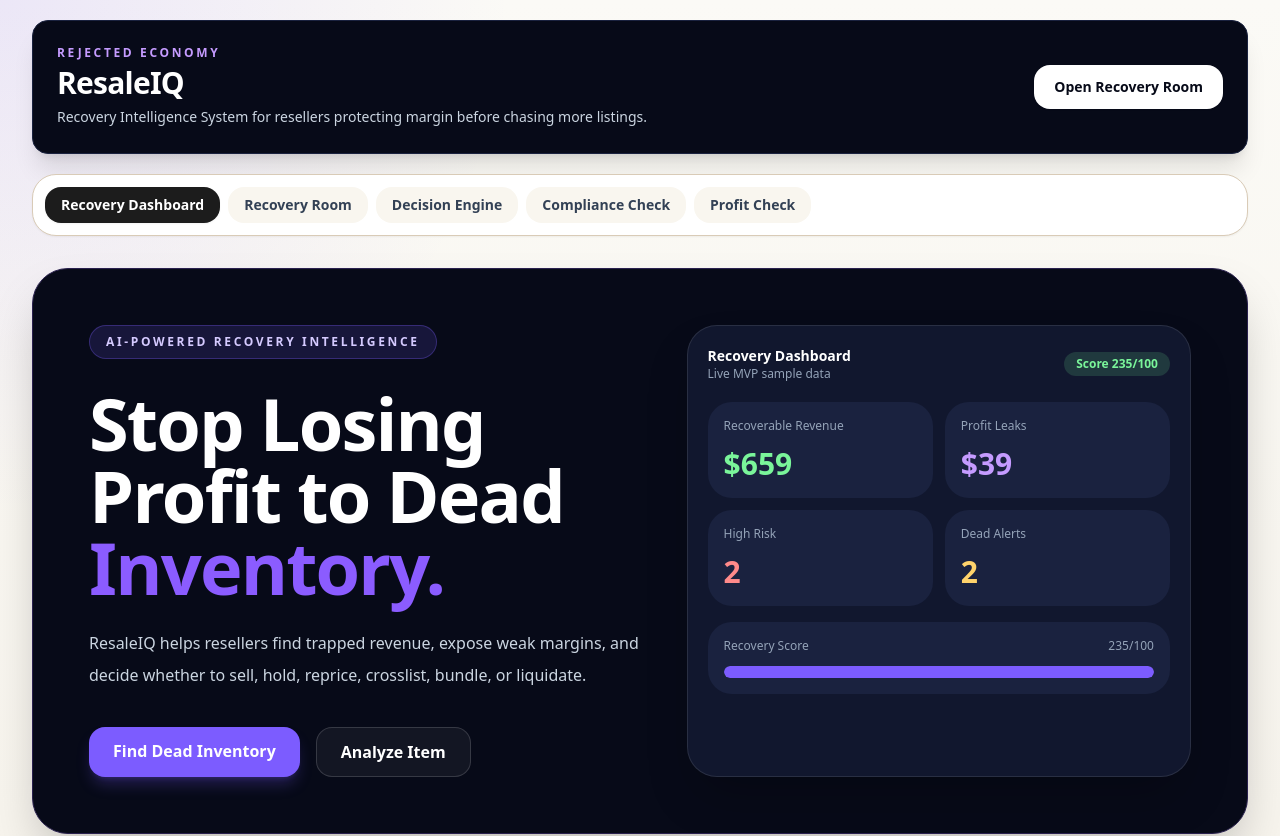
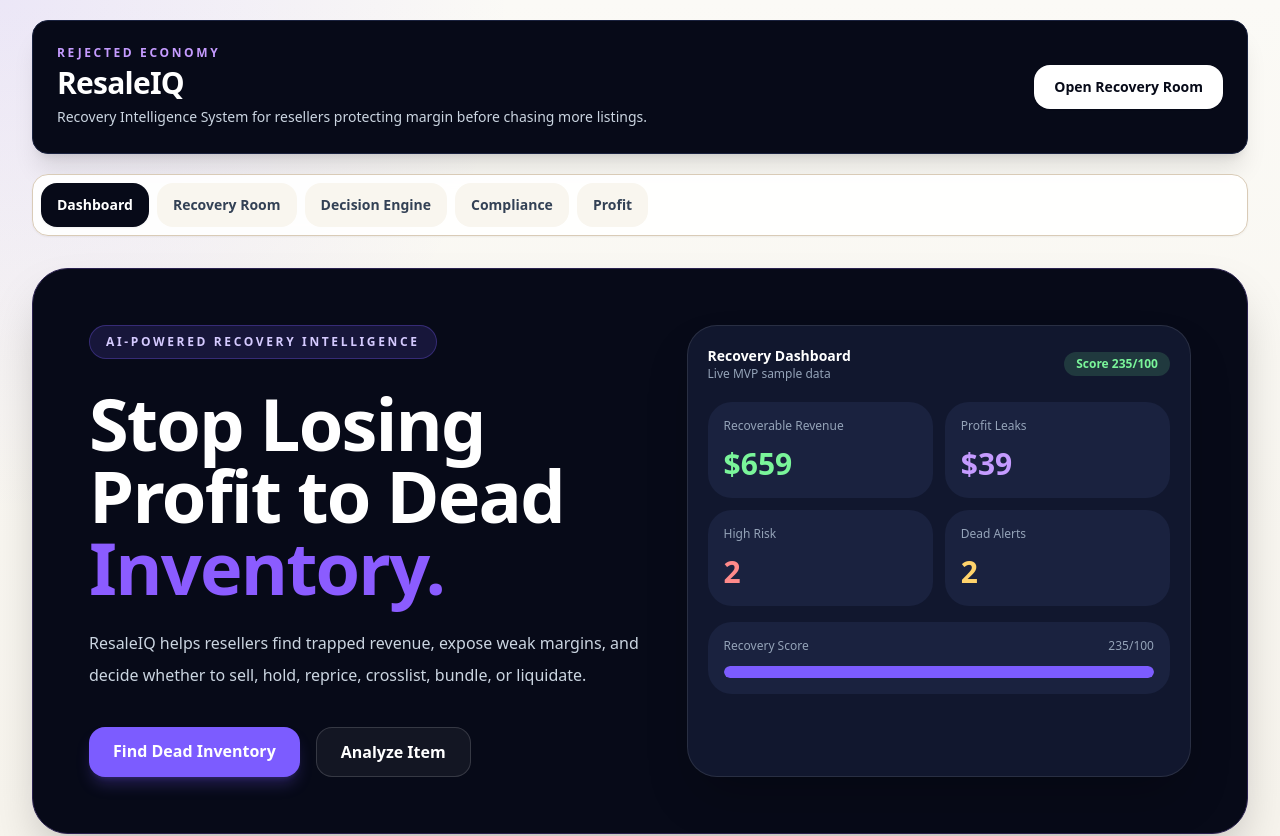
Before and after one commit to RejectedDope/ResaleIQ, a Next.js app: page / in a window 1280 px wide. Shown: the top 836 px of the page. Built offline with nearby package versions, Linux system fonts and the light colour scheme.

Commit message:
Polish app navigation

```diff
--- a/components/Nav.tsx
+++ b/components/Nav.tsx
@@ -4,29 +4,29 @@ import Link from 'next/link';
 import { usePathname } from 'next/navigation';
 
 const links = [
-  { href: '/', label: 'Recovery Dashboard' },
+  { href: '/', label: 'Dashboard' },
   { href: '/dead-listings', label: 'Recovery Room' },
   { href: '/analyze', label: 'Decision Engine' },
-  { href: '/compliance', label: 'Compliance Check' },
-  { href: '/profit', label: 'Profit Check' },
+  { href: '/compliance', label: 'Compliance' },
+  { href: '/profit', label: 'Profit' },
 ];
 
 export function Nav() {
   const pathname = usePathname();
 
   return (
-    <nav className="mb-8 rounded-3xl border border-tan bg-white p-3 shadow-sm">
-      <div className="flex flex-wrap gap-2">
+    <nav className="sticky top-3 z-20 mb-8 rounded-2xl border border-tan bg-white/90 p-2 shadow-sm backdrop-blur">
+      <div className="grid grid-cols-2 gap-2 md:flex md:flex-wrap">
         {links.map((link) => {
           const active = pathname === link.href;
           return (
             <Link
               key={link.href}
               href={link.href}
-              className={`rounded-2xl px-4 py-2 text-sm font-semibold transition ${
+              className={`rounded-2xl px-4 py-3 text-center text-sm font-extrabold transition ${
                 active
-                  ? 'bg-ink text-white shadow-sm'
-                  : 'bg-ivory text-slate-700 hover:bg-tan/40'
+                  ? 'bg-[#070A18] text-white shadow-sm'
+                  : 'bg-ivory text-slate-700 hover:bg-tan/40 hover:text-ink'
               }`}
             >
               {link.label}
```
